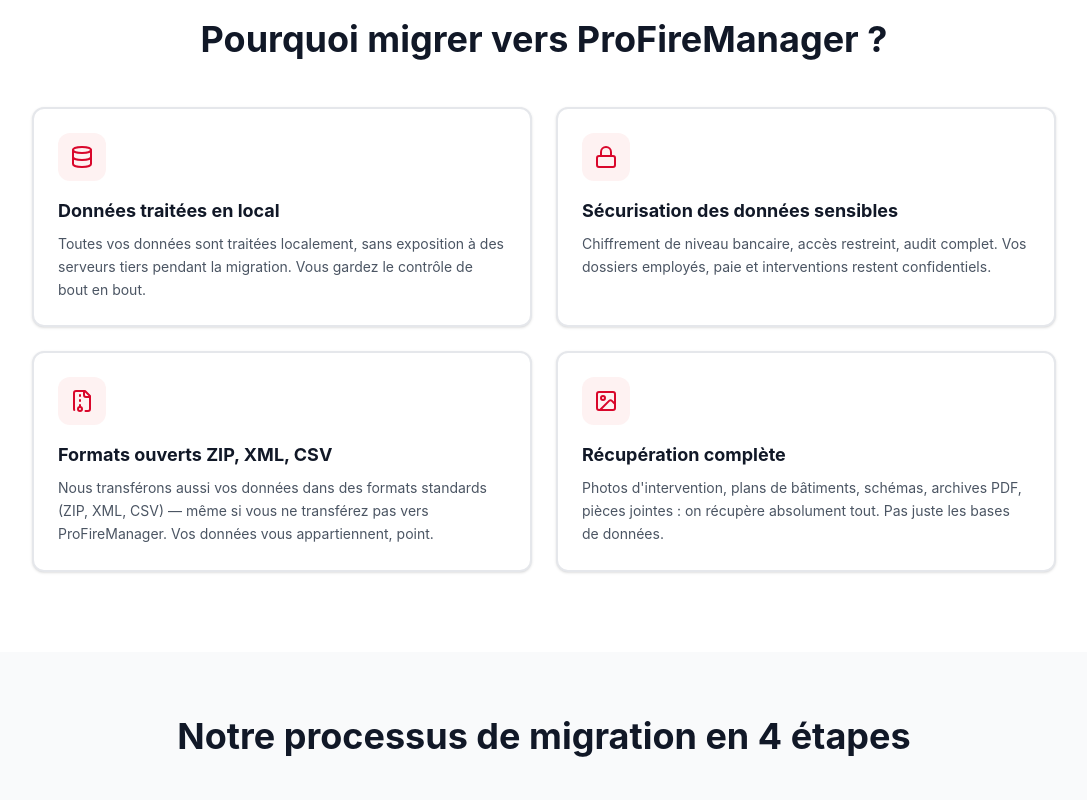
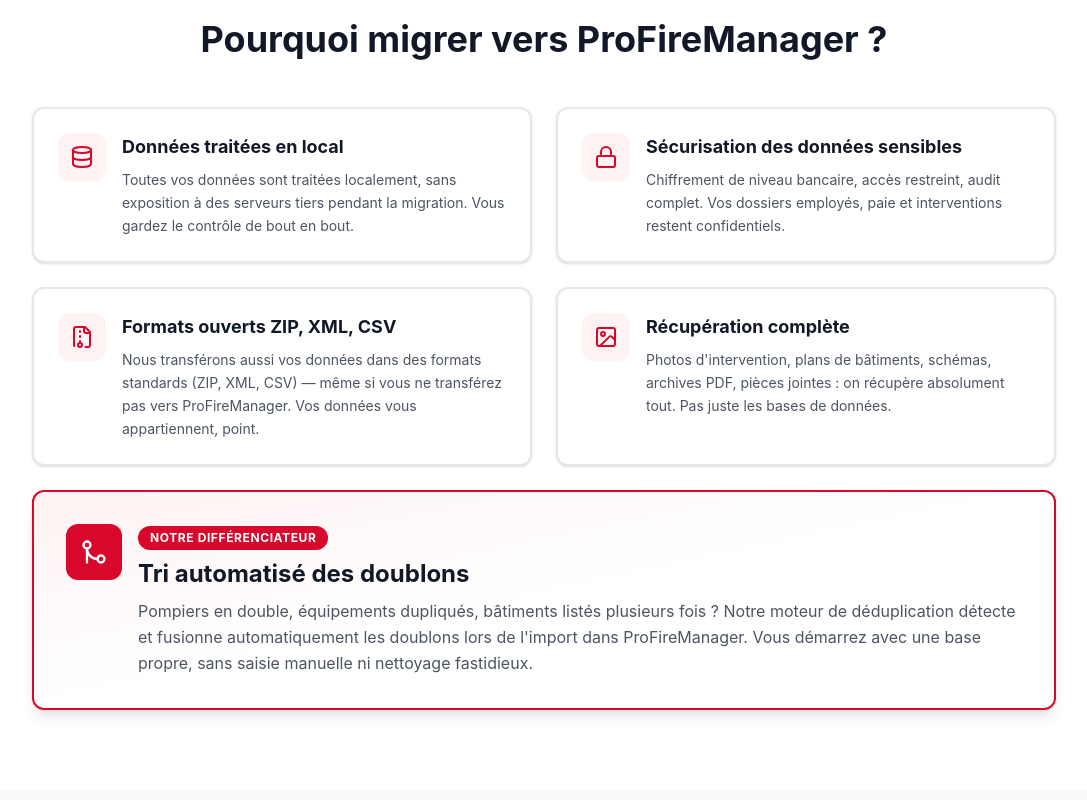
Before and after one commit to gussdub/Site-internet-ProFireManager, a React (Create React App) app in the folder frontend/: page /fr/migration-premiere-ligne in a window 1280 px wide. Shown: the part 560-1360 px from the top of the page, without its empty margins (96-1183 px from the left). Built offline with nearby package versions, Linux system fonts and the light colour scheme.

Commit message:
auto-commit for 46e64d2a-a06f-4308-aef2-5b0490d4e683

```diff
--- a/frontend/src/i18n/translations.js
+++ b/frontend/src/i18n/translations.js
@@ -434,7 +434,8 @@ export const translations = {
         { title: 'Données traitées en local', desc: 'Toutes vos données sont traitées localement, sans exposition à des serveurs tiers pendant la migration. Vous gardez le contrôle de bout en bout.' },
         { title: 'Sécurisation des données sensibles', desc: 'Chiffrement de niveau bancaire, accès restreint, audit complet. Vos dossiers employés, paie et interventions restent confidentiels.' },
         { title: 'Formats ouverts ZIP, XML, CSV', desc: 'Nous transférons aussi vos données dans des formats standards (ZIP, XML, CSV) — même si vous ne transférez pas vers ProFireManager. Vos données vous appartiennent, point.' },
-        { title: 'Récupération complète', desc: 'Photos d\'intervention, plans de bâtiments, schémas, archives PDF, pièces jointes : on récupère absolument tout. Pas juste les bases de données.' }
+        { title: 'Récupération complète', desc: 'Photos d\'intervention, plans de bâtiments, schémas, archives PDF, pièces jointes : on récupère absolument tout. Pas juste les bases de données.' },
+        { title: 'Tri automatisé des doublons', desc: 'Pompiers en double, équipements dupliqués, bâtiments listés plusieurs fois ? Notre moteur de déduplication détecte et fusionne automatiquement les doublons lors de l\'import dans ProFireManager. Vous démarrez avec une base propre, sans saisie manuelle ni nettoyage fastidieux.' }
       ],
       processTitle: 'Notre processus de migration en 4 étapes',
       processSteps: [
@@ -448,7 +449,7 @@ export const translations = {
         'Récupération de 100 % de vos données historiques',
         'Récupération des photos d\'intervention, plans de bâtiments et pièces jointes',
         'Mapping personnalisé Première Ligne → ProFireManager',
-        'Tri automatisé de vos doublons lors de l\'import dans ProFireManager',
+        'Tri automatisé des doublons (pompiers, équipements, bâtiments) — fusion intelligente, sans saisie manuelle',
         'Export aussi en formats ouverts ZIP, XML, CSV',
         'Transfert chiffré et sécurisé',
         'Validation et rapprochement des données',
@@ -934,7 +935,8 @@ export const translations = {
         { title: 'Data processed locally', desc: 'All your data is processed locally during migration, with no exposure to third-party servers. You keep full control end-to-end.' },
         { title: 'Sensitive data security', desc: 'Bank-grade encryption, restricted access, full audit trail. Your employee, payroll and intervention records stay confidential.' },
         { title: 'Open formats ZIP, XML, CSV', desc: 'We also export your data in standard formats (ZIP, XML, CSV) — even if you don\'t migrate to ProFireManager. Your data belongs to you, period.' },
-        { title: 'Complete recovery', desc: 'Intervention photos, building plans, sketches, PDF archives, attachments: we recover absolutely everything. Not just databases.' }
+        { title: 'Complete recovery', desc: 'Intervention photos, building plans, sketches, PDF archives, attachments: we recover absolutely everything. Not just databases.' },
+        { title: 'Automated duplicate sorting', desc: 'Duplicate firefighters, equipment listed twice, buildings registered multiple times? Our deduplication engine automatically detects and merges duplicates during import into ProFireManager. You start with a clean base — no manual entry, no tedious clean-up.' }
       ],
       processTitle: 'Our 4-step migration process',
       processSteps: [
@@ -948,7 +950,7 @@ export const translations = {
         'Recovery of 100% of your historical data',
         'Recovery of intervention photos, building plans and attachments',
         'Custom mapping Première Ligne → ProFireManager',
-        'Automated duplicate sorting during import into ProFireManager',
+        'Automated duplicate sorting (firefighters, equipment, buildings) — smart merge, no manual entry',
         'Export also in open formats ZIP, XML, CSV',
         'Encrypted and secure transfer',
         'Data validation and reconciliation',
--- a/frontend/src/pages/MigrationPage.jsx
+++ b/frontend/src/pages/MigrationPage.jsx
@@ -1,6 +1,6 @@
 import React, { useEffect } from 'react';
 import { useNavigate } from 'react-router-dom';
-import { ArrowRight, CheckCircle2, Database, Lock, FileArchive, Image as ImageIcon, ArrowLeft } from 'lucide-react';
+import { ArrowRight, CheckCircle2, Database, Lock, FileArchive, Image as ImageIcon, GitMerge, ArrowLeft } from 'lucide-react';
 import { Button } from '../components/ui/button';
 import { Card, CardContent } from '../components/ui/card';
 import { useLanguage } from '../contexts/LanguageContext';
@@ -47,7 +47,7 @@ const MigrationPage = () => {
     }, 100);
   };
 
-  const whyIcons = [Database, Lock, FileArchive, ImageIcon];
+  const whyIcons = [Database, Lock, FileArchive, ImageIcon, GitMerge];
 
   return (
     <main className="pt-24 pb-16 bg-white" data-testid="migration-page">
@@ -95,14 +95,38 @@ const MigrationPage = () => {
           <div className="grid md:grid-cols-2 gap-6 max-w-5xl mx-auto">
             {data.whyItems.map((item, idx) => {
               const Icon = whyIcons[idx];
+              const isHighlight = idx === 4; // Tri automatisé des doublons - hero card
               return (
-                <Card key={idx} className="border-2 border-gray-200 hover:border-[#D9072B] transition-all" data-testid={`why-item-${idx}`}>
-                  <CardContent className="p-6">
-                    <div className="w-12 h-12 bg-red-50 rounded-xl flex items-center justify-center mb-4">
-                      <Icon className="w-6 h-6 text-[#D9072B]" />
+                <Card
+                  key={idx}
+                  className={`border-2 transition-all ${
+                    isHighlight
+                      ? 'md:col-span-2 border-[#D9072B] bg-gradient-to-br from-red-50 via-white to-white shadow-lg'
+                      : 'border-gray-200 hover:border-[#D9072B]'
+                  }`}
+                  data-testid={`why-item-${idx}`}
+                >
+                  <CardContent className={isHighlight ? 'p-8' : 'p-6'}>
+                    <div className="flex items-start gap-4">
+                      <div className={`flex-shrink-0 rounded-xl flex items-center justify-center ${
+                        isHighlight ? 'w-14 h-14 bg-[#D9072B]' : 'w-12 h-12 bg-red-50'
+                      }`}>
+                        <Icon className={`${isHighlight ? 'w-7 h-7 text-white' : 'w-6 h-6 text-[#D9072B]'}`} />
+                      </div>
+                      <div className="flex-1">
+                        {isHighlight && (
+                          <span className="inline-block bg-[#D9072B] text-white text-xs font-bold uppercase tracking-wider px-3 py-1 rounded-full mb-2">
+                            {language === 'fr' ? 'Notre différenciateur' : 'Our differentiator'}
+                          </span>
+                        )}
+                        <h3 className={`font-bold text-gray-900 mb-2 ${isHighlight ? 'text-2xl' : 'text-lg'}`}>
+                          {item.title}
+                        </h3>
+                        <p className={`text-gray-600 leading-relaxed ${isHighlight ? 'text-base' : 'text-sm'}`}>
+                          {item.desc}
+                        </p>
+                      </div>
                     </div>
-                    <h3 className="text-lg font-bold text-gray-900 mb-2">{item.title}</h3>
-                    <p className="text-sm text-gray-600 leading-relaxed">{item.desc}</p>
                   </CardContent>
                 </Card>
               );
```
